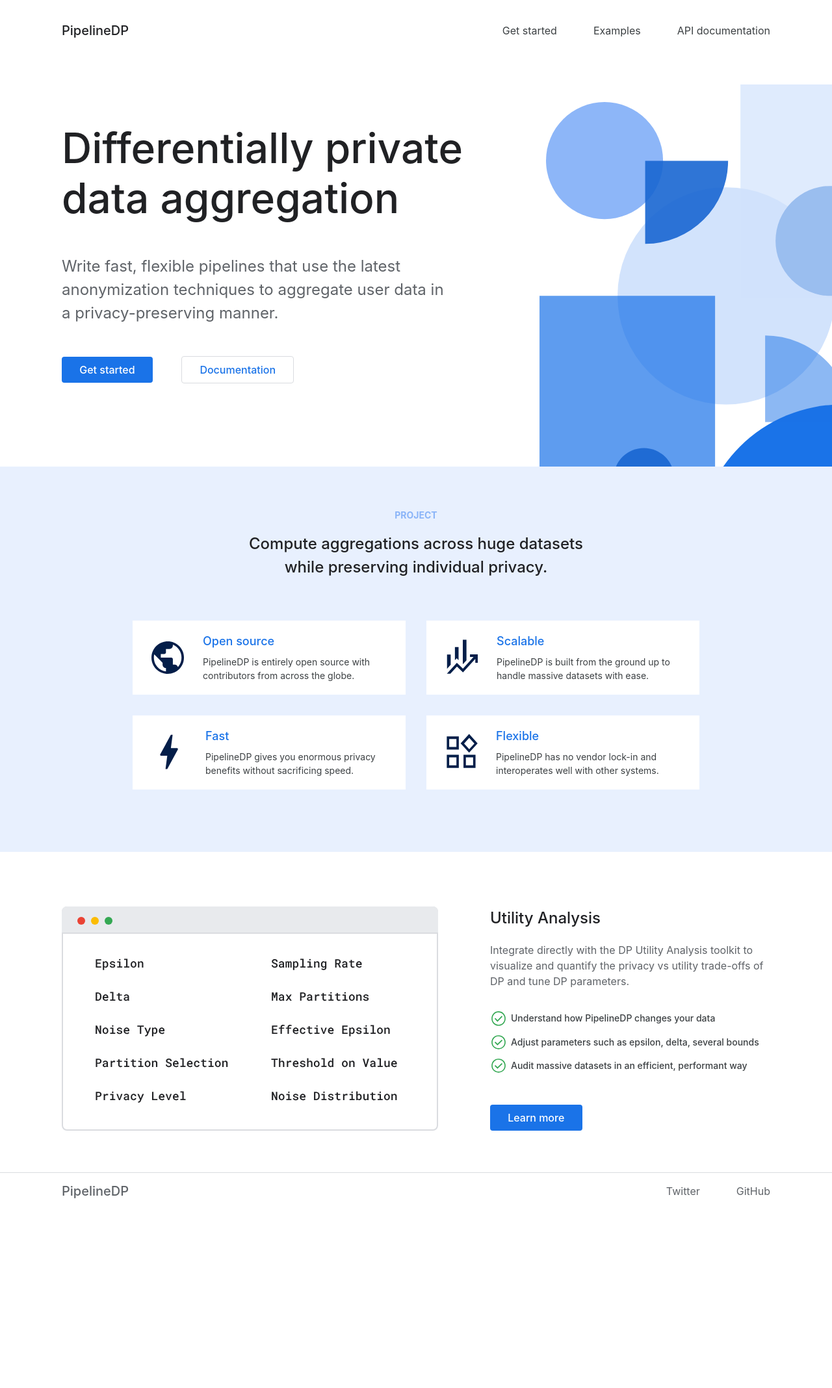
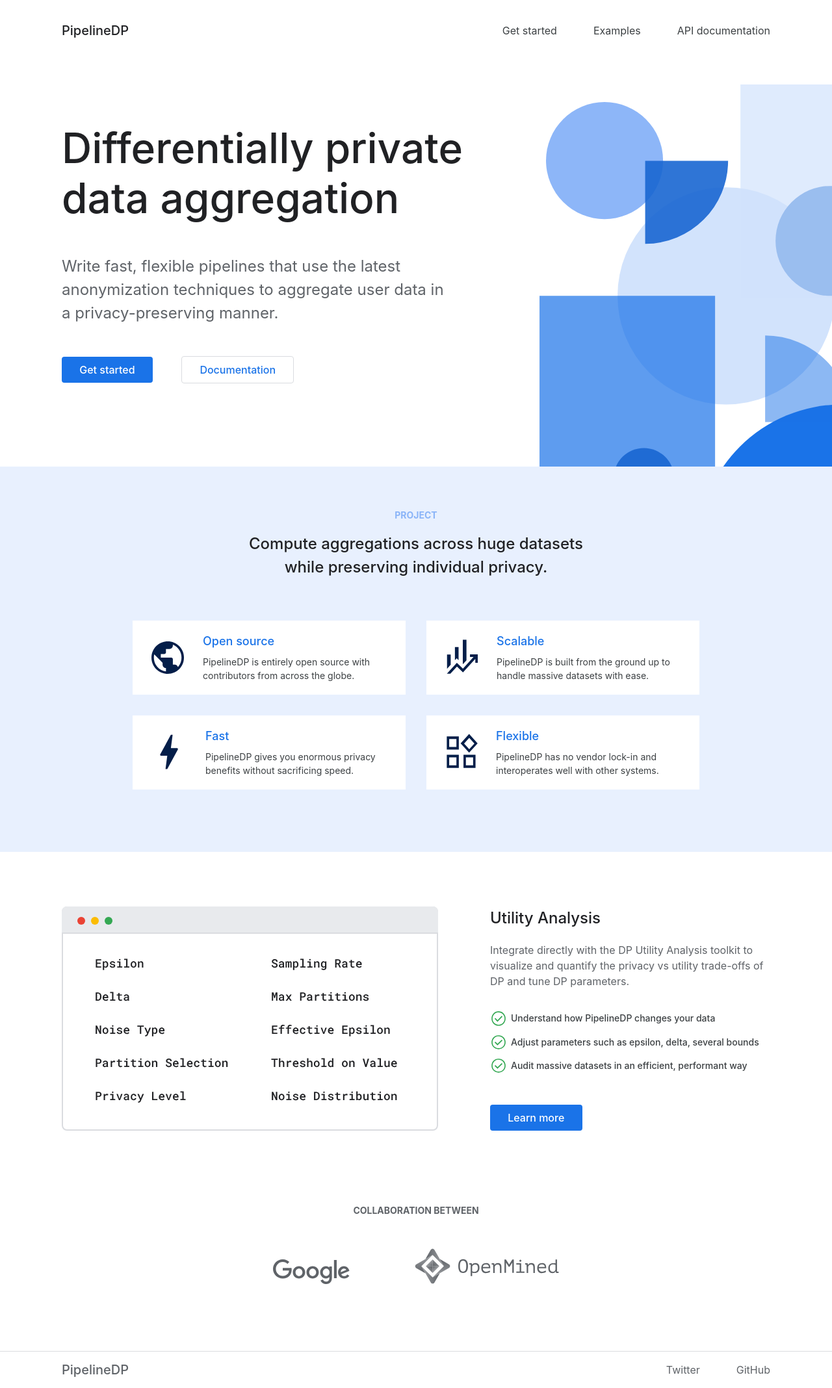
Before and after one commit to OpenMined/PipelineDP, a Jekyll site: the page built from index.html, in a window 1280 px wide. Shown: the whole page at 65% size. Built offline with Jekyll 4.4.1, drawn with Linux system fonts in a browser that asks for light colours; before the commit the page ends 1861 px from its top, so only the background shows below that.

Commit message:
Create home page partners section

```diff
--- /dev/null
+++ b/_sass/components/_partners.scss
@@ -0,0 +1,27 @@
+/* Partners */
+
+.c-partners {
+  display: flex;
+  flex-flow: column nowrap;
+  padding-bottom: 6rem;
+  padding-top: 3rem;
+  text-align: center;
+
+  &__title {
+    color: #5f6368;
+    font-size: 0.875rem;
+    font-weight: 700;
+    margin: 0;
+    padding-bottom: 3rem;
+    text-transform: uppercase;
+  }
+
+  &__logo {
+    display: inline-block;
+    margin-left: 6rem;
+
+    &:first-of-type {
+      margin-left: 0;
+    }
+  }
+}
--- a/assets/css/style.scss
+++ b/assets/css/style.scss
@@ -14,4 +14,5 @@
 @import "components/footer";
 @import "components/header";
 @import "components/hero";
+@import "components/partners";
 @import "components/tile";
--- a/index.html
+++ b/index.html
@@ -59,3 +59,10 @@
     <a class="c-button c-button--primary" href="https://github.com/OpenMined/PipelineDP/tree/main/utility_analysis">Learn more</a>
   </div>
 </section>
+<section class="o-wrapper c-partners">
+  <h2 class="c-partners__title">Collaboration between</h2>
+  <div>
+    <img class="c-partners__logo" src="{{ "/assets/images/google-logo.svg" | relative_url }}" alt="Google logo">
+    <img class="c-partners__logo" src="{{ "/assets/images/openmined-logo.svg" | relative_url }}" alt="OpenMined logo">
+  </div>
+</section>
```
Also changed, not shown: assets/images/google-logo.svg (added), assets/images/openmined-logo.svg (added).
